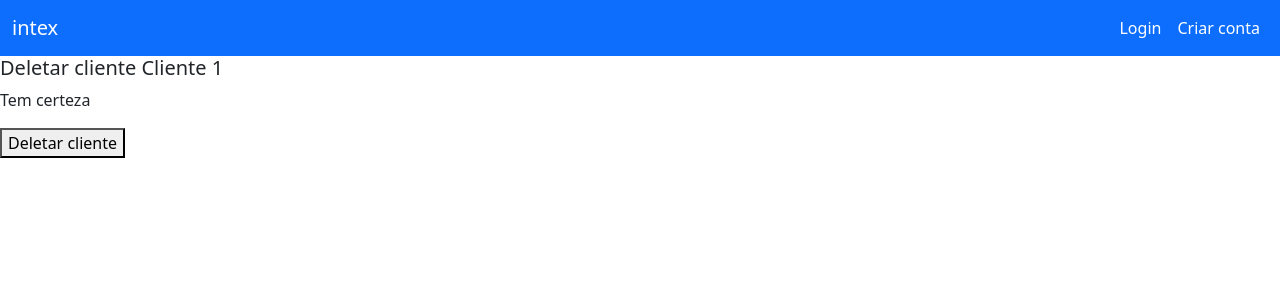
After one commit to thiagohfagundes/Projeto-CS, a Django app: page /cliente/1/deletar/ in a window 1280 px wide. The commit adds this page. Shown: the top 300 px of the page. Run offline with Django 4.2, Linux system fonts and the light colour scheme; data comes from the database, SQL or seed files in the repository; both versions use the stored data as it was after the commit; some libraries are stand-ins or nearby versions.

Commit message:
v0.1
versão com deletar cliente, com user.is_authenticated em várias páginas e com a user experience entre login/logout já desenhada e corrigida.

```diff
--- a/gestaocarteira/urls.py
+++ b/gestaocarteira/urls.py
@@ -1,6 +1,6 @@
 from django.urls import path
 from . import views
-from .views import ListarClientes, AdicionarCliente, DetalhesCliente, EditarCliente
+from .views import ListarClientes, AdicionarCliente, DetalhesCliente, EditarCliente, DeletarCliente
 from django.contrib.auth import views as auth_views
 
 urlpatterns = [
@@ -9,5 +9,6 @@ urlpatterns = [
     path('adicionar_cliente/', AdicionarCliente.as_view(), name='adicionar_cliente'),
     path('cliente/editar_cliente/<int:pk>', EditarCliente.as_view(), name='editar_cliente'),
     path('cliente/<int:pk>', DetalhesCliente.as_view(), name='detalhes_cliente'),
-    path('<int:pk>/password/', auth_views.PasswordChangeView.as_view(template_name='registration/mudarsenha.html'), name='editarsenha')
+    path('<int:pk>/password/', auth_views.PasswordChangeView.as_view(template_name='registration/mudarsenha.html'), name='editarsenha'),
+    path('cliente/<int:pk>/deletar/', DeletarCliente.as_view(), name='deletar_cliente'),
 ]
--- a/gestaocarteira/views.py
+++ b/gestaocarteira/views.py
@@ -1,6 +1,7 @@
 from django.shortcuts import render
 from .models import *
 from django.views.generic import ListView, DetailView, CreateView, DeleteView, UpdateView
+from django.urls import reverse_lazy
 
 # Create your views here.
 def index(request):
@@ -9,7 +10,7 @@ def index(request):
 
 class ListarClientes(ListView):
     model = Cliente
-    template_name = 'clientes.html'
+    template_name = 'clientes/clientes.html'
 
 class AdicionarCliente(CreateView):
     model = Cliente
@@ -24,3 +25,8 @@ class EditarCliente(UpdateView):
 class DetalhesCliente(DetailView):
     model = Cliente
     template_name = 'clientes/detalhescliente.html'
+
+class DeletarCliente(DeleteView):
+    model = Cliente
+    template_name = 'clientes/deletarcliente.html'
+    success_url = reverse_lazy('clientes')
--- a/templates/base.html
+++ b/templates/base.html
@@ -22,7 +22,7 @@
     <header>
         <nav class="navbar navbar-expand-lg bg-primary" data-bs-theme="dark">
           <div class="container-fluid">
-            <a class="navbar-brand" href="#">intex</a>
+            <a class="navbar-brand" href="{% url 'index' %}">intex</a>
             <button class="navbar-toggler" type="button" data-bs-toggle="collapse" data-bs-target="#navbarNav" aria-controls="navbarNav" aria-expanded="false" aria-label="Toggle navigation">
               <span class="navbar-toggler-icon"></span>
             </button>
@@ -49,8 +49,23 @@
                 <li class="nav-item">
                   <a class="nav-link active" href="{% url 'perfil' %}">Minha conta</a>
                 </li>
+                <li class="nav-item">
+                  <a class="nav-link active" href="{% url 'logout' %}">Logout</a>
+                </li>
               </ul>
             </div>
+            {% else %}
+              <div class="collapse navbar-collapse justify-content-between">
+              <ul class="navbar-nav">
+              </ul>
+              <ul class="navbar-nav">
+                <li class="nav-item">
+                  <a class="nav-link active" href="{% url 'login' %}">Login</a>
+                </li>
+                <li class="nav-item">
+                  <a class="nav-link active" href="{% url 'signup' %}">Criar conta</a>
+                </li>
+              </ul>
             {% endif %}
           </div>
         </nav>
--- /dev/null
+++ b/templates/clientes/deletarcliente.html
@@ -0,0 +1,13 @@
+{% extends 'base.html' %}
+
+{% block title %}Deletar cliente{% endblock %}
+
+{% block main %}
+<h5>Deletar cliente {{ cliente.nome }}</h5>
+<form method="post">
+    {% csrf_token %}
+    <p>Tem certeza</p>
+    <button type="submit">Deletar cliente</button>
+</form>
+
+{% endblock %}
--- a/templates/clientes/detalhescliente.html
+++ b/templates/clientes/detalhescliente.html
@@ -12,4 +12,5 @@
     {{ cliente.carteira }}
     {{ cliente.ciclo_de_vida }}
     {{ cliente.nota_NPS }}
+    <small>(<a href="{% url 'editar_cliente' cliente.pk %}">Editar</a>)</small><small>(<a href="{% url 'deletar_cliente' cliente.pk %}">Deletar</a>)</small>
 {% endblock %}
--- a/templates/clientes/editarcliente.html
+++ b/templates/clientes/editarcliente.html
@@ -7,6 +7,7 @@
     {% csrf_token %}
     {{ form.as_p }}
     <button type="submit">Salvar modificações</button>
+    <small>(<a href="{% url 'deletar_cliente' cliente.pk %}">Deletar</a>)</small>
 </form>
 
 {% endblock %}
--- a/templates/registration/editar_perfil.html
+++ b/templates/registration/editar_perfil.html
@@ -2,6 +2,7 @@
 {% load crispy_forms_tags %}
 
 {% block main %}
+{% if user.is_authenticated %}
     <div class="row">
         <div class="col-md-4 offset-md-4">
             <div class="card auth-card">
@@ -19,4 +20,7 @@
             </div>
         </div>
     </div>
+{% else %}
+<p>Usuário não logado</p>
+{% endif %}
 {% endblock %}
--- a/templates/registration/mudarsenha.html
+++ b/templates/registration/mudarsenha.html
@@ -2,6 +2,7 @@
 {% load crispy_forms_tags %}
 
 {% block main %}
+{% if user.is_authenticated %}
     <div class="row">
         <div class="col-md-4 offset-md-4">
             <div class="card auth-card">
@@ -19,4 +20,7 @@
             </div>
         </div>
     </div>
+{% else %}
+<p>Usuário não logado</p>
+{% endif %}
 {% endblock %}
--- a/templates/tarefas/criar_tarefas.html
+++ b/templates/tarefas/criar_tarefas.html
@@ -3,10 +3,11 @@
 {% block title %}Criar nova tarefa{% endblock %}
 
 {% block main %}
+{% if user.is_authenticated %}
 <form method="post">
     {% csrf_token %}
     {{ form.as_p }}
     <button type="submit">Criar tarefa</button>
 </form>
-
+{% endif %}
 {% endblock %}
--- a/templates/tarefas/detalhes_tarefa.html
+++ b/templates/tarefas/detalhes_tarefa.html
@@ -2,9 +2,9 @@
 
 {% block title %}Detalhes{% endblock %}
 
+{% block main %}
+{% if user.is_authenticated %}
 <h1>Detalhes da tarefa: {{ tarefa.nome }}</h1>
-
-{% block main %}
     {{ tarefa.objetivo }}
     {{ tarefa.tipo_tarefa }}
     {{ tarefa.cliente }}
@@ -14,4 +14,5 @@
     {{ tarefa.data_criacao }}
     {{ tarefa.data_atualizacao }}
     {{ tarefa.data_da_tarefa }}
+{% endif %}
 {% endblock %}
--- a/templates/tarefas/editar_tarefa.html
+++ b/templates/tarefas/editar_tarefa.html
@@ -3,10 +3,11 @@
 {% block title %}Editar tarefa{% endblock %}
 
 {% block main %}
+{% if user.is_authenticated %}
 <form method="post">
     {% csrf_token %}
     {{ form.as_p }}
     <button type="submit">Salvar modificações</button>
 </form>
-
+{% endif %}
 {% endblock %}
--- a/templates/tarefas/tarefas.html
+++ b/templates/tarefas/tarefas.html
@@ -4,6 +4,7 @@
 
 {% block main %}
 
+{% if user.is_authenticated %}
 <div class="container">
   <div class="row">
     <div class="col">
@@ -42,8 +43,6 @@
           </div>
       </div>
   </div>
-
-
 </div>
-
+{% endif %}
 {% endblock %}
```
Also changed, not shown: templates/clientes/clientes.html (+3 -5 lines), db.sqlite3.
